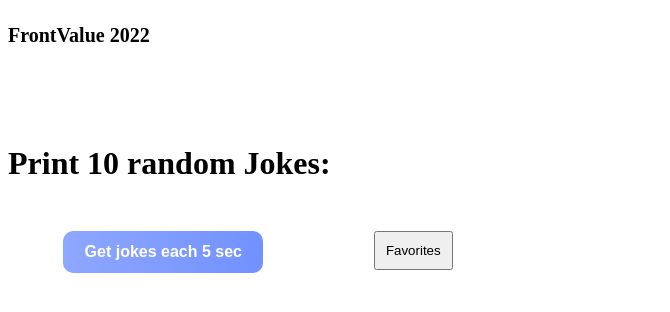
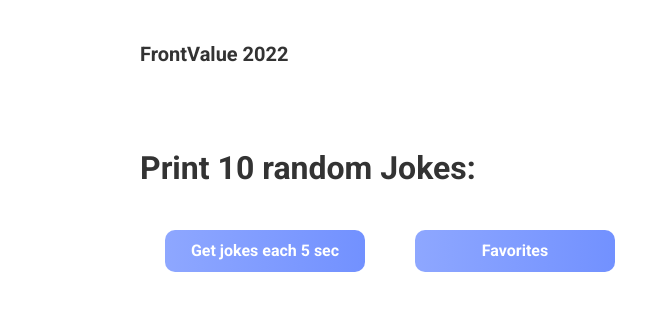
Before and after one commit to mednasr/Chuck-Norris-Jokes, a React (Create React App) app: page / in a window 1280 px wide. Shown: the top 312 px of the page, without its empty margins (0-670 px from the left). Built offline with nearby package versions, Linux system fonts and the light colour scheme.

Commit message:
implement styling

```diff
--- a/src/assets/style/modifiers.css
+++ b/src/assets/style/modifiers.css
@@ -0,0 +1,61 @@
+*,
+*::before,
+*::after {
+    box-sizing: border-box;
+}
+
+a {
+    text-decoration: none;
+}
+
+img {
+    display: block;
+}
+
+ul,
+ol {
+    padding: 0;
+}
+
+body,
+h1,
+h2,
+h3,
+h4,
+p,
+ul,
+ol,
+li,
+input,
+figure,
+figcaption,
+blockquote,
+dl,
+dd {
+    margin: 0;
+}
+
+html {
+    scroll-behavior: smooth;
+}
+
+ul,
+ol {
+    list-style: none;
+}
+
+input,
+button,
+textarea,
+select {
+    font: inherit;
+}
+
+@media (prefers-reduced-motion: reduce) {
+    * {
+        animation-duration: 0.01ms !important;
+        animation-iteration-count: 1 !important;
+        transition-duration: 0.01ms !important;
+        scroll-behavior: auto !important;
+    }
+}
--- a/src/assets/style/style.scss
+++ b/src/assets/style/style.scss
@@ -0,0 +1,60 @@
+// SCSS is full of advanced features it offers variables, you can shorten your code by using the created variables and support all css features.
+
+@import url("https://fonts.googleapis.com/css2?family=Roboto:ital,wght@0,100;0,300;0,400;0,500;0,700;0,900;1,100;1,300;1,400;1,500;1,700;1,900&display=swap");
+
+$primaryColor: #333333;
+$secondaryColor: #ababab;
+
+body {
+  overflow-x: hidden;
+  width: 100vw;
+}
+
+.container {
+  min-height: 100vh;
+  height: auto;
+  display: flex;
+  flex-flow: row nowrap;
+  font-family: "Roboto", sans-serif;
+  color: $primaryColor;
+}
+button[type="submit"] {
+  margin-left: auto;
+  margin-right: auto;
+  transition: all 0.1s ease-out 0.1s;
+  font-style: normal;
+  font-weight: bold;
+  font-size: 16px;
+  line-height: 22px;
+  color: #ffffff;
+  background: linear-gradient(90.55deg, #8ea7ff 0%, #7291ff 100%);
+  border: none;
+  border-radius: 10px;
+  width: 200px;
+
+  &:hover {
+    cursor: pointer;
+    transform: scale(1.05);
+  }
+}
+.wrapper {
+  flex-basis: 960px;
+  display: flex;
+  flex-flow: column nowrap;
+  padding: 40px 140px;
+
+  @media screen and (max-width: 1199px) {
+    padding: 40px 40px;
+    flex-basis: 100vw;
+  }
+
+  @media screen and (max-width: 575px) {
+    padding: 20px;
+  }
+
+
+}
+
+.show {
+  display: flex !important;
+}
```
